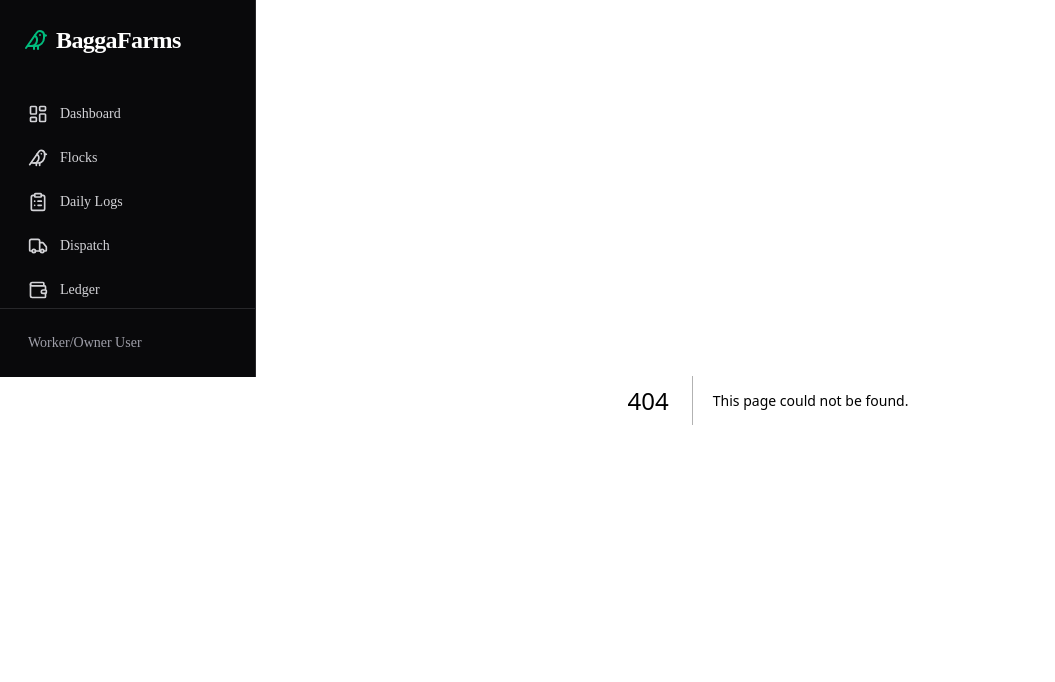
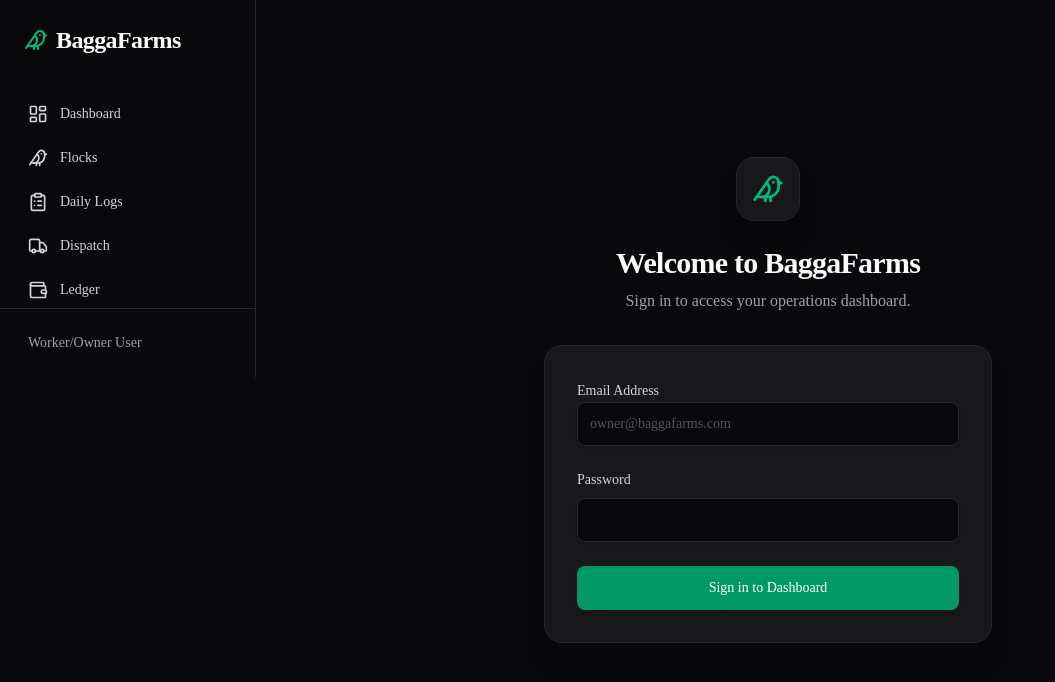
Before and after one commit to zhumail88/baggafarms, a Next.js app: page /login in a window 1280 px wide. Before the commit this address had no page. Shown: the top 682 px of the page, without its empty margins (0-1055 px from the left). Built offline with nearby package versions, Linux system fonts and the light colour scheme.

Commit message:
feat(auth): implement supabase authentication and middleware

```diff
--- /dev/null
+++ b/src/app/actions/auth.ts
@@ -0,0 +1,30 @@
+"use server";
+
+import { revalidatePath } from "next/cache";
+import { redirect } from "next/navigation";
+import { createClient } from "@/utils/supabase/server";
+
+export async function login(formData: FormData) {
+  const email = formData.get("email") as string;
+  const password = formData.get("password") as string;
+  const supabase = await createClient();
+
+  const { error } = await supabase.auth.signInWithPassword({
+    email,
+    password,
+  });
+
+  if (error) {
+    return { error: error.message };
+  }
+
+  revalidatePath("/", "layout");
+  redirect("/dashboard");
+}
+
+export async function logout() {
+  const supabase = await createClient();
+  await supabase.auth.signOut();
+  revalidatePath("/", "layout");
+  redirect("/login");
+}
--- /dev/null
+++ b/src/app/login/page.tsx
@@ -0,0 +1,79 @@
+"use client";
+
+import { useActionState } from "react";
+import { Bird } from "lucide-react";
+import { login } from "@/app/actions/auth";
+
+export default function LoginPage() {
+  const [state, formAction, isPending] = useActionState(
+    async (prevState: any, formData: FormData) => {
+      const res = await login(formData);
+      if (res?.error) {
+        return { error: res.error };
+      }
+      return null;
+    },
+    null
+  );
+
+  return (
+    <div className="min-h-screen flex items-center justify-center bg-zinc-950 p-4">
+      <div className="w-full max-w-md">
+        <div className="text-center mb-8">
+          <div className="mx-auto w-16 h-16 bg-zinc-900 border border-zinc-800 rounded-2xl flex items-center justify-center mb-6 shadow-xl">
+            <Bird className="h-8 w-8 text-emerald-500" />
+          </div>
+          <h1 className="text-3xl font-bold text-zinc-50 tracking-tight">Welcome to BaggaFarms</h1>
+          <p className="text-zinc-400 mt-2">Sign in to access your operations dashboard.</p>
+        </div>
+
+        <div className="bg-zinc-900 border border-zinc-800 p-8 rounded-2xl shadow-xl">
+          <form action={formAction} className="space-y-6">
+            <div className="space-y-2">
+              <label htmlFor="email" className="text-sm font-medium text-zinc-300">
+                Email Address
+              </label>
+              <input
+                id="email"
+                name="email"
+                type="email"
+                required
+                placeholder="owner@baggafarms.com"
+                className="flex h-11 w-full rounded-md border border-zinc-800 bg-zinc-950 px-3 py-2 text-sm shadow-sm transition-colors placeholder:text-zinc-600 focus-visible:outline-none focus-visible:ring-1 focus-visible:ring-emerald-500 text-zinc-50"
+              />
+            </div>
+
+            <div className="space-y-2">
+              <div className="flex justify-between items-center">
+                <label htmlFor="password" className="text-sm font-medium text-zinc-300">
+                  Password
+                </label>
+              </div>
+              <input
+                id="password"
+                name="password"
+                type="password"
+                required
+                className="flex h-11 w-full rounded-md border border-zinc-800 bg-zinc-950 px-3 py-2 text-sm shadow-sm transition-colors focus-visible:outline-none focus-visible:ring-1 focus-visible:ring-emerald-500 text-zinc-50"
+              />
+            </div>
+
+            {state?.error && (
+              <div className="p-3 rounded-md bg-red-500/10 border border-red-500/20 text-red-500 text-sm">
+                {state.error}
+              </div>
+            )}
+
+            <button
+              type="submit"
+              disabled={isPending}
+              className="w-full inline-flex items-center justify-center whitespace-nowrap rounded-md text-sm font-medium transition-colors bg-emerald-600 text-white shadow hover:bg-emerald-500 h-11 px-4 py-2 disabled:opacity-50"
+            >
+              {isPending ? "Signing in..." : "Sign in to Dashboard"}
+            </button>
+          </form>
+        </div>
+      </div>
+    </div>
+  );
+}
--- /dev/null
+++ b/src/middleware.ts
@@ -0,0 +1,19 @@
+import { type NextRequest } from "next/server";
+import { updateSession } from "@/utils/supabase/middleware";
+
+export async function middleware(request: NextRequest) {
+  return await updateSession(request);
+}
+
+export const config = {
+  matcher: [
+    /*
+     * Match all request paths except for the ones starting with:
+     * - _next/static (static files)
+     * - _next/image (image optimization files)
+     * - favicon.ico (favicon file)
+     * Feel free to modify this pattern to include more paths.
+     */
+    "/((?!_next/static|_next/image|favicon.ico|.*\\.(?:svg|png|jpg|jpeg|gif|webp)$).*)",
+  ],
+};
--- /dev/null
+++ b/src/utils/supabase/middleware.ts
@@ -0,0 +1,69 @@
+import { createServerClient } from "@supabase/ssr";
+import { NextResponse, type NextRequest } from "next/server";
+
+export async function updateSession(request: NextRequest) {
+  let supabaseResponse = NextResponse.next({
+    request,
+  });
+
+  const supabase = createServerClient(
+    process.env.NEXT_PUBLIC_SUPABASE_URL!,
+    process.env.NEXT_PUBLIC_SUPABASE_ANON_KEY!,
+    {
+      cookies: {
+        getAll() {
+          return request.cookies.getAll();
+        },
+        setAll(cookiesToSet) {
+          cookiesToSet.forEach(({ name, value, options }) => request.cookies.set(name, value));
+          supabaseResponse = NextResponse.next({
+            request,
+          });
+          cookiesToSet.forEach(({ name, value, options }) =>
+            supabaseResponse.cookies.set(name, value, options)
+          );
+        },
+      },
+    }
+  );
+
+  // refreshing the auth token
+  const {
+    data: { user },
+  } = await supabase.auth.getUser();
+
+  const isAuthRoute = request.nextUrl.pathname.startsWith("/login");
+  const isProtectedRoute =
+    request.nextUrl.pathname.startsWith("/dashboard") ||
+    request.nextUrl.pathname.startsWith("/flocks") ||
+    request.nextUrl.pathname.startsWith("/logs") ||
+    request.nextUrl.pathname.startsWith("/dispatch") ||
+    request.nextUrl.pathname.startsWith("/ledger");
+
+  if (!user && isProtectedRoute) {
+    // no user, potentially respond by redirecting the user to the login page
+    const url = request.nextUrl.clone();
+    url.pathname = "/login";
+    return NextResponse.redirect(url);
+  }
+
+  if (user && isAuthRoute) {
+    // user is logged in, redirect away from login page
+    const url = request.nextUrl.clone();
+    url.pathname = "/dashboard";
+    return NextResponse.redirect(url);
+  }
+
+  // Role checking
+  if (user && request.nextUrl.pathname.startsWith("/ledger")) {
+    const role = user.app_metadata?.role || user.user_metadata?.role;
+    if (role !== "owner") {
+      // Workers cannot access the ledger
+      const url = request.nextUrl.clone();
+      url.pathname = "/dashboard";
+      return NextResponse.redirect(url);
+    }
+  }
+
+  return supabaseResponse;
+}
--- /dev/null
+++ b/src/utils/supabase/server.ts
@@ -0,0 +1,29 @@
+import { createServerClient } from "@supabase/ssr";
+import { cookies } from "next/headers";
+
+export async function createClient() {
+  const cookieStore = await cookies();
+
+  return createServerClient(
+    process.env.NEXT_PUBLIC_SUPABASE_URL!,
+    process.env.NEXT_PUBLIC_SUPABASE_ANON_KEY!,
+    {
+      cookies: {
+        getAll() {
+          return cookieStore.getAll();
+        },
+        setAll(cookiesToSet) {
+          try {
+            cookiesToSet.forEach(({ name, value, options }) =>
+              cookieStore.set(name, value, options)
+            );
+          } catch {
+            // The `setAll` method was called from a Server Component.
+            // This can be ignored if you have middleware refreshing
+            // user sessions.
+          }
+        },
+      },
+    }
+  );
+}
```
